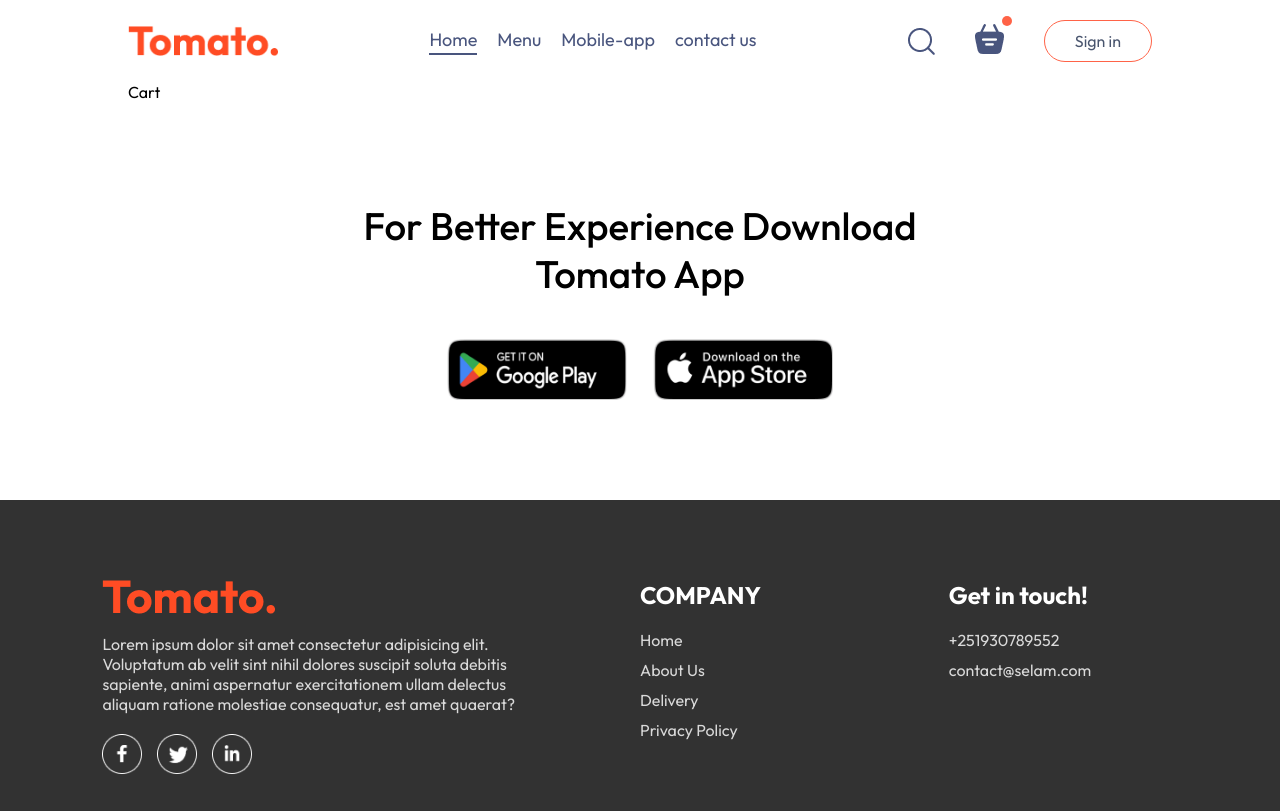
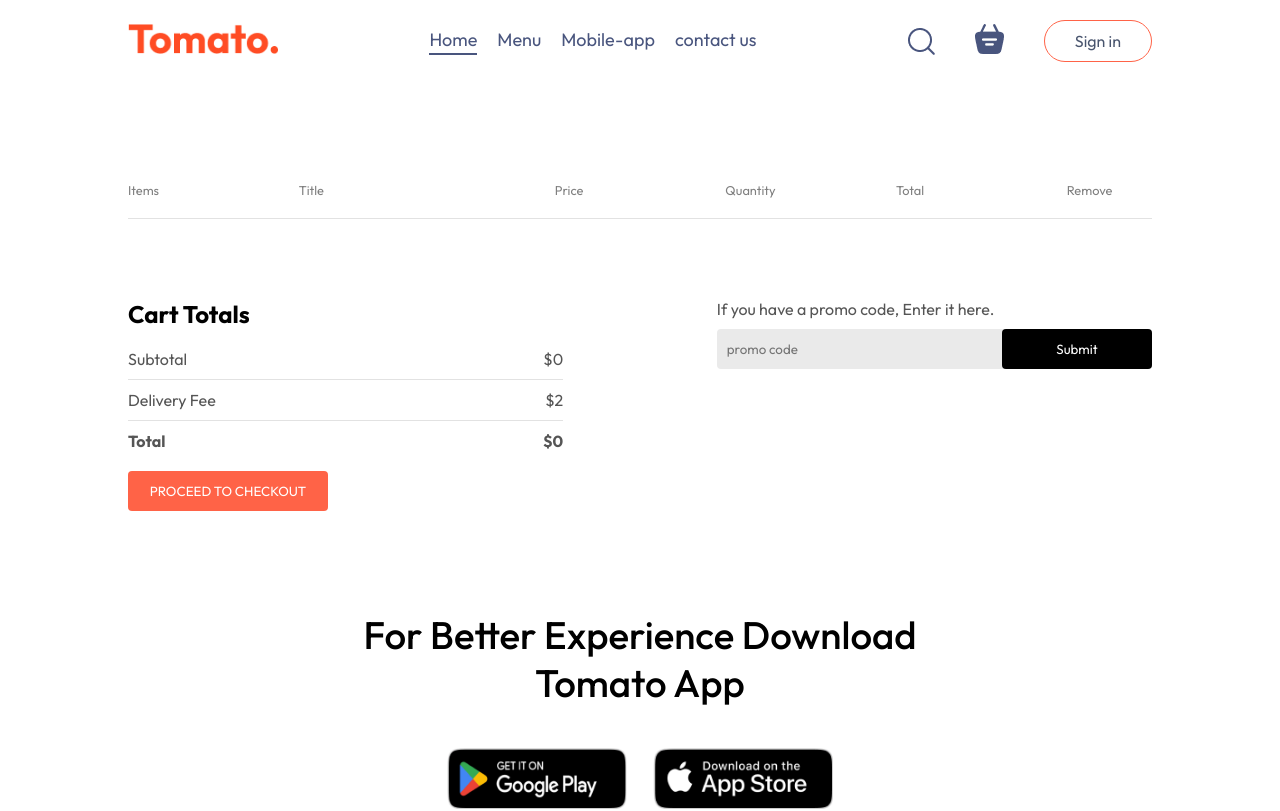
Before and after one commit to selamawitsh/MERN-YumDelivery, a React (Vite) app in the folder front-end/: page /cart in a window 1280 px wide. Shown: the top 811 px of the page. Built offline with nearby package versions, Linux system fonts and the light colour scheme.

Commit message:
add cart page

```diff
--- a/front-end/src/component/Navbar/Navbar.jsx
+++ b/front-end/src/component/Navbar/Navbar.jsx
@@ -1,15 +1,17 @@
-import React from 'react';
+import React, { useContext } from 'react';
 import './navbar.css';
 
 import { useState } from 'react';
 import { assets } from './../../assets/frontend_assets/assets';
 import {Link} from 'react-router-dom'
+import { StoreContext } from './../../context/StoreContext';
 
 function Navbar({setShowLogin}) {
     const[menu,setMenu]=useState("home");
+    const {getTotalCartAmount}=useContext(StoreContext)
   return (
     <div className='navbar'>
-        <img src={assets.logo} alt="" className="logo" />
+        <Link to='/'><img src={assets.logo} alt="" className="logo" /></Link>
         <ul className="navbar-menu">
                 <Link to='/' onClick={()=>setMenu("home")} className={menu==="home"? "active": ""}>Home</Link>
                 <a href='#explore-menu' onClick={()=>setMenu("menu")} className={menu==="menu"? "active":""}>Menu</a>
@@ -19,8 +21,8 @@
         <div className="navbar-right">
                 <img src={assets.search_icon} alt="" />
                 <div className="navbar-search-icon">
-                    <img src={assets.basket_icon} alt="" />
-                    <div className="dot">
+                    <Link to='/cart'><img src={assets.basket_icon} alt="" /></Link>
+                    <div className={getTotalCartAmount()===0?"":"dot"}>
 
                     </div>
 
--- a/front-end/src/context/StoreContext.jsx
+++ b/front-end/src/context/StoreContext.jsx
@@ -22,17 +22,27 @@
     }
 
 
-    useEffect(()=>{
-        console.log(cartItems)
-    },[cartItems])
+    const getTotalCartAmount=()=>{
+        let totalAmount=0;
+        for(const item in cartItems)
+            {
+            if(cartItems[item]>0){
+                let itemInfo=food_list.find((product)=>product._id===item);
+            totalAmount += itemInfo.price * cartItems[item];
 
+            }
+
+            }
+            return totalAmount
+    }
 
     const contextValue={
         food_list,
         cartItems,
         setcartItems,
         addToCart,
-        removeFromCart
+        removeFromCart,
+        getTotalCartAmount
     }
 
     return(
--- a/front-end/src/pages/Cart/Cart.jsx
+++ b/front-end/src/pages/Cart/Cart.jsx
@@ -1,9 +1,76 @@
-import React from 'react'
-import './cart.css'
+import React, { useContext } from "react";
+import "./cart.css";
+import { StoreContext } from "./../../context/StoreContext";
 function Cart() {
+  const { cartItems, food_list, removeFromCart,getTotalCartAmount } = useContext(StoreContext);
   return (
-    <div>Cart</div>
-  )
+    <div className="cart">
+      <div className="cart-items">
+        <div className="cart-items-title">
+          <p>Items</p>
+          <p>Title</p>
+          <p>Price</p>
+          <p>Quantity</p>
+          <p>Total</p>
+          <p>Remove</p>
+        </div>
+        <br />
+        <hr />
+        {food_list.map((item, index) => {
+          if (cartItems[item._id] > 0) {
+            return (
+              <div>
+                <div className="cart-items-title cart-items-item">
+                  <img src={item.image} alt="" />
+                  <p>{item.name}</p>
+                  <p>${item.price}</p>
+                  <p>{cartItems[item._id]}</p>
+                  <p>${item.price * cartItems[item._id]}</p>
+                  <p onClick={() => removeFromCart(item._id)} className="cross">
+                    x
+                  </p>
+                </div>
+                <hr />
+              </div>
+            );
+          }
+        })}
+      </div>
+
+      <div className="cart-bottom">
+        <div className="cart-total">
+          <h2>Cart Totals</h2>
+          <div>
+            <div className="cart-total-details">
+              <p>Subtotal</p>
+              <p>${getTotalCartAmount()}</p>
+            </div>
+            <hr />
+            <div className="cart-total-details">
+              <p>Delivery Fee</p>
+              <p>${2}</p>
+            </div>
+            <hr />
+            <div className="cart-total-details">
+              <b>Total</b>
+              <b>${getTotalCartAmount()}</b>
+            </div>
+          </div>
+
+          <button>PROCEED TO CHECKOUT</button>
+        </div>
+        <div className="cart-promocode">
+          <div>
+            <p>If you have a promo code, Enter it here.</p>
+            <div className="cart-promocode-input">
+              <input type="text" placeholder="promo code" />
+              <button>Submit</button>
+            </div>
+          </div>
+        </div>
+      </div>
+    </div>
+  );
 }
 
-export default Cart
+export default Cart;
--- a/front-end/src/pages/Cart/cart.css
+++ b/front-end/src/pages/Cart/cart.css
@@ -0,0 +1,97 @@
+.cart{
+    margin-top: 100px;
+}
+.cart-items-title{
+    display: grid;
+    grid-template-columns: 1fr 1.5fr 1fr 1fr 1fr 0.5fr;
+    align-items: center;
+    color: grey;
+    font-size: max(1vw,12px);
+}
+
+.cart-items-item{
+    margin: 10px 0px;
+    color: black;
+}
+.cart-items-item img{
+    width: 50px;
+}
+
+.cart hr{
+    height: 1px;
+    background-color: #e2e2e2;
+    border: none;
+}
+.cart-items-item .cross{
+    cursor: pointer;
+}
+
+.cart-bottom{
+    margin-top: 80px;
+    display: flex;
+    justify-content: space-between;
+    gap: max(12vw,20px);
+}
+
+.cart-total{
+    flex: 1;
+    display: flex;
+    flex-direction: column;
+    gap: 20px;
+}
+
+.cart-total-details{
+    display: flex;
+    justify-content: space-between;
+    color: #555;
+}
+.cart-total hr{
+    margin: 10px 0px;
+}
+.cart-total button{
+    border: none;
+    color: white;
+    background-color: tomato;
+    width: max(15vw,200px);
+    padding: 12px 0px;
+    border-radius: 4px;
+    cursor: pointer;
+}
+
+.cart-promocode{
+    flex: 1;
+}
+.cart-promocode p{
+    color: #555;
+}
+.cart-promocode-input{
+    margin-top: 10px;
+    display: flex;
+    justify-content: space-between;
+    align-items: center;
+    background-color: #eaeaea;
+    border-radius: 4px;
+}
+.cart-promocode-input input{
+    background: transparent;
+    border: none;
+    padding-left: 10px;
+    outline: none;
+}
+.cart-promocode-input button{
+    width: max(10vw,150px);
+    padding: 12px 5px;
+    background-color: black;
+    border: none;
+    color: white;
+    border-radius: 4px;
+}
+
+@media(max-width:750px){
+    .cart-bottom{
+        flex-direction: column-reverse;
+    }
+    .cart-promocode{
+        justify-content:start ;
+    }
+}
```
